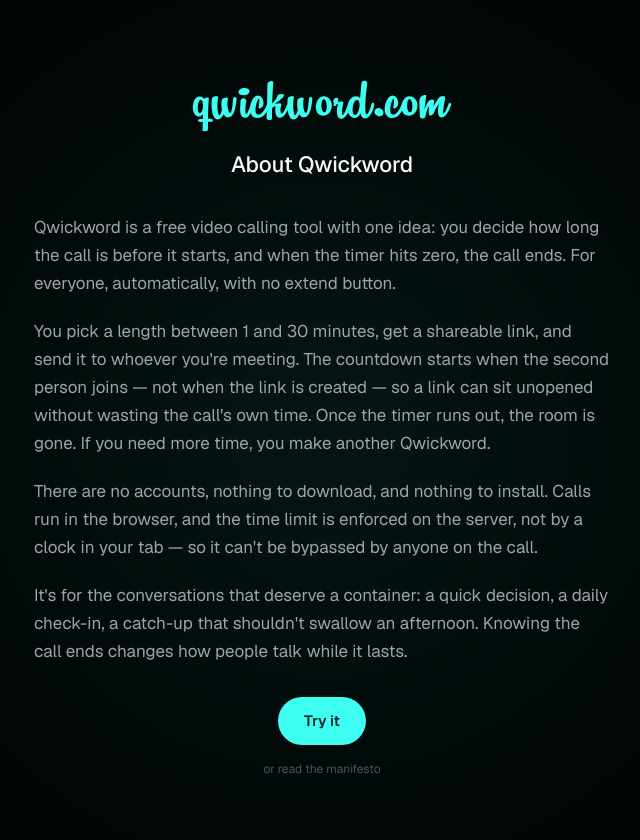
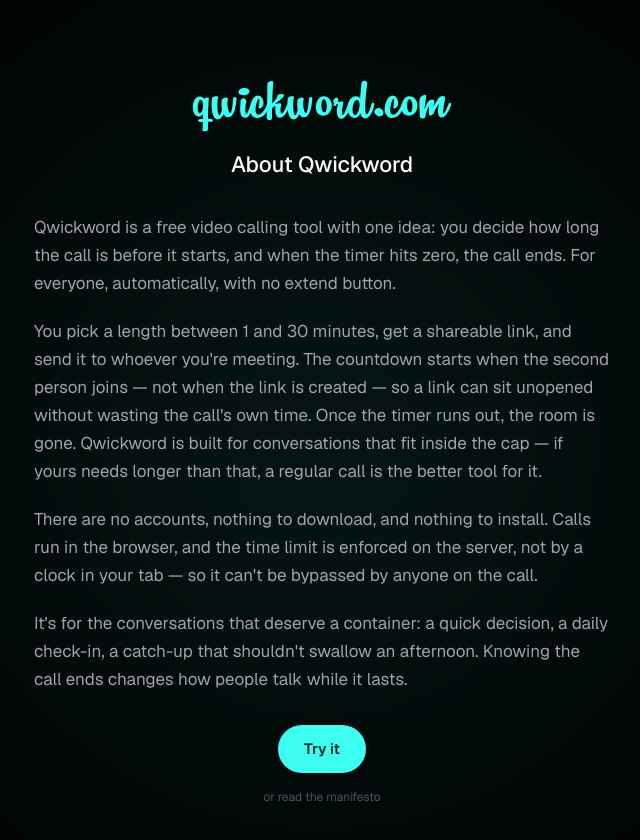
Before and after one commit to 5unR4yDK/qwickword, a Next.js app: page /about in a window 1280 px wide. Shown: the top 840 px of the page, without its empty margins (318-958 px from the left). Built offline with nearby package versions, Linux system fonts and the light colour scheme.

Commit message:
About page: reword the 'make another Qwickword' line per real-user feedback

```diff
--- a/src/app/about/page.tsx
+++ b/src/app/about/page.tsx
@@ -53,8 +53,9 @@
             and send it to whoever you&apos;re meeting. The countdown starts
             when the second person joins — not when the link is created — so
             a link can sit unopened without wasting the call&apos;s own time.
-            Once the timer runs out, the room is gone. If you need more time,
-            you make another Qwickword.
+            Once the timer runs out, the room is gone. Qwickword is built for
+            conversations that fit inside the cap — if yours needs longer
+            than that, a regular call is the better tool for it.
           </p>
           <p>
             There are no accounts, nothing to download, and nothing to
```
